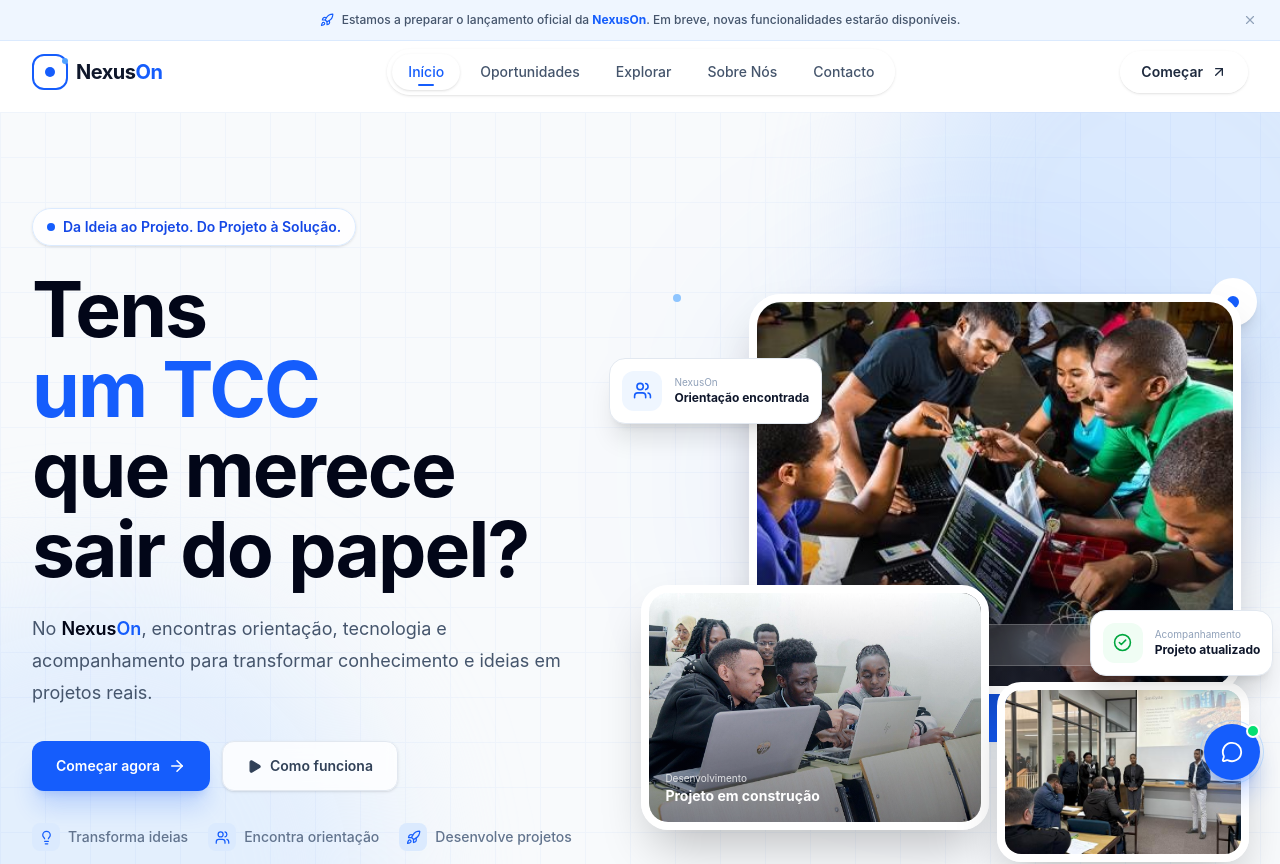
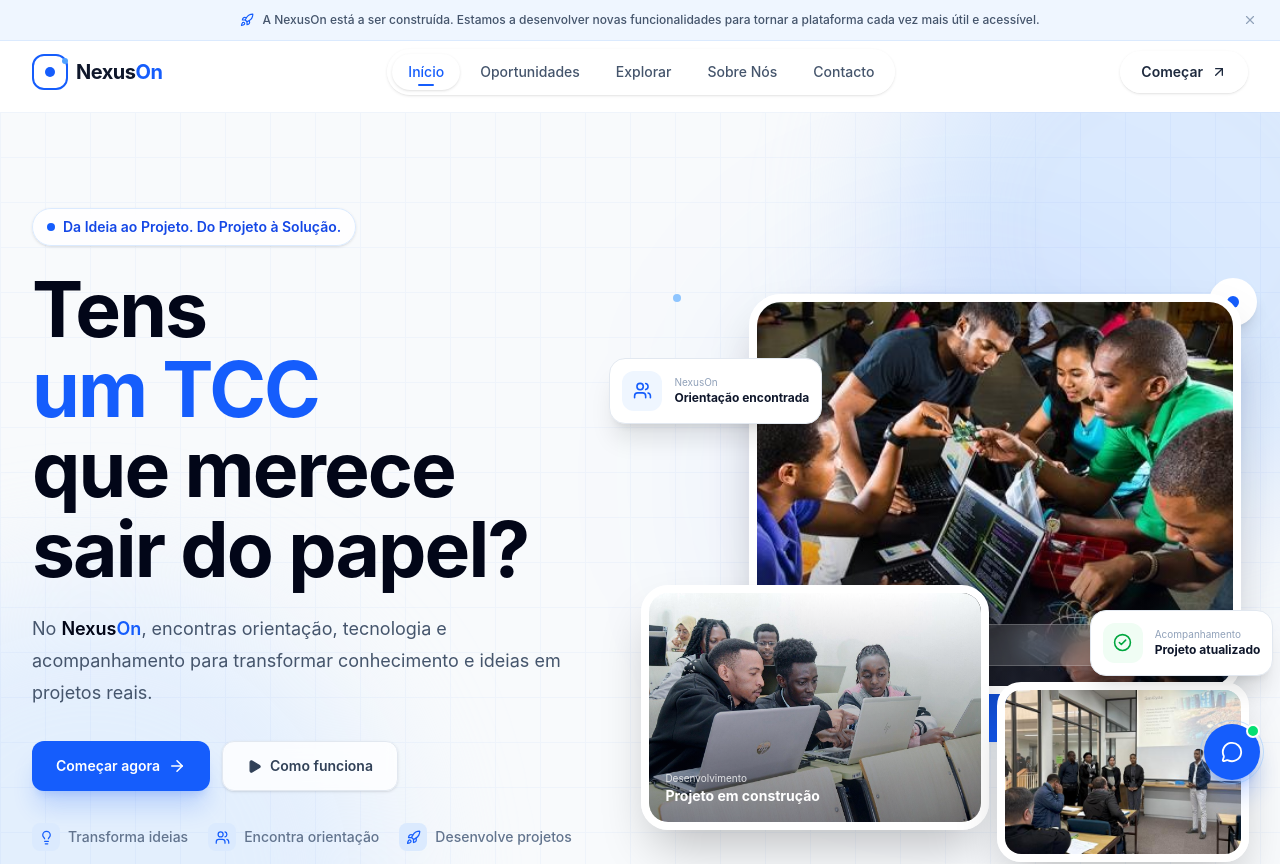
Before and after one commit to KiongaSingano/NexusOn, a React (Vite) app in the folder frontend/: page / in a window 1280 px wide. Shown: the top 864 px of the page. Built offline with nearby package versions, Linux system fonts and the light colour scheme.

Commit message:
chore: lacag

```diff
--- a/frontend/src/components/announcement/AnnouncementBar.tsx
+++ b/frontend/src/components/announcement/AnnouncementBar.tsx
@@ -17,7 +17,7 @@ export default function AnnouncementBar({
           : "pointer-events-none -translate-y-full opacity-0"
       }`}
     >
-      <div className="relative mx-auto flex min-h-[40px] w-full max-w-7xl items-center justify-center px-10 py-2 sm:min-h-[40px] sm:px-12">
+      <div className="relative mx-auto flex min-h-[40px] w-full max-w-7xl items-center justify-center px-10 py-2 sm:px-12">
         <div className="flex items-center justify-center gap-2 text-center">
           <Rocket
             size={14}
@@ -25,11 +25,9 @@ export default function AnnouncementBar({
           />
 
           <p className="text-[11px] font-medium leading-4 text-slate-600 sm:text-xs">
-            Estamos a preparar o lançamento oficial da{" "}
-            <span className="font-bold text-blue-600">
-              NexusOn
-            </span>
-            . Em breve, novas funcionalidades estarão disponíveis.
+            A NexusOn está a ser construída. Estamos a desenvolver
+            novas funcionalidades para tornar a plataforma cada vez
+            mais útil e acessível.
           </p>
         </div>
 
```
